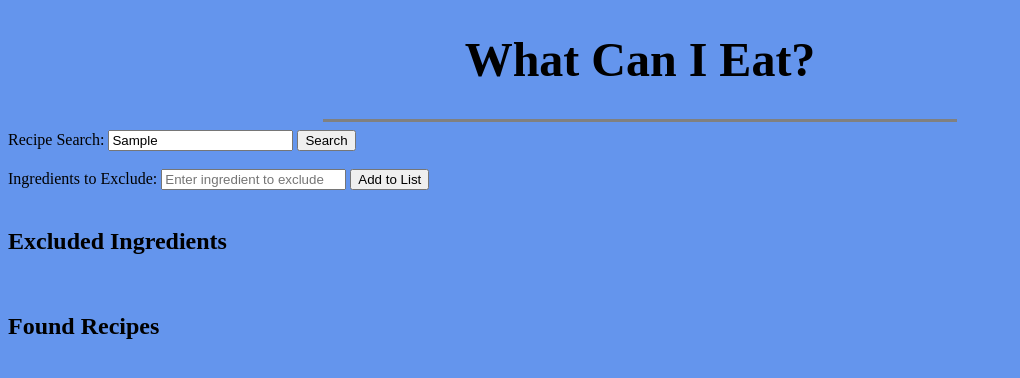
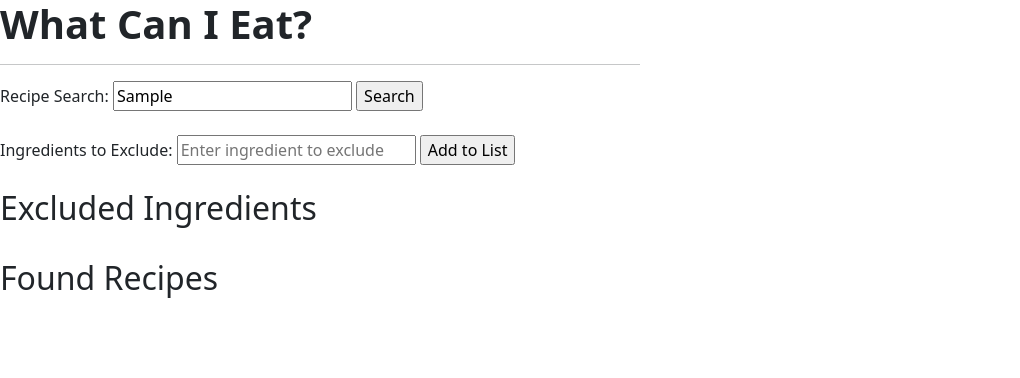
Before and after one commit to dylc26/WhatCanIEat, a plain HTML site: page index.html in a window 1280 px wide. Both pictures are taken after typing "Sample" into the empty fields and a click on the input "Search". Shown: the whole page, without its empty margins (0-1020 px from the left). Drawn offline with nearby package versions, Linux system fonts and the light colour scheme; no server answers.

Commit message:
Bootstrap start

```diff
--- a/index.html
+++ b/index.html
@@ -4,8 +4,10 @@
 
 <head>
     <meta charset="utf-8">
+    <meta name="viewport" content="width=device-width, initial-scale=1">
     <title>What Can I Eat?</title>
-    <link rel="Stylesheet" type="text/css" href="style.css"/>
+    <link href="https://cdn.jsdelivr.net/npm/bootstrap@5.2.1/dist/css/bootstrap.min.css" rel="stylesheet"
+      integrity="sha384-iYQeCzEYFbKjA/T2uDLTpkwGzCiq6soy8tYaI1GyVh/UjpbCx/TYkiZhlZB6+fzT" crossorigin="anonymous">
   </head>
 
 <body>
@@ -85,7 +87,8 @@
   <script src="https://unpkg.com/axios/dist/axios.min.js"></script>
   <script src="ingredients.js"></script>
   <script src="search.js"></script>
-
+  <script src="https://cdn.jsdelivr.net/npm/bootstrap@5.2.1/dist/js/bootstrap.bundle.min.js"
+    integrity="sha384-u1OknCvxWvY5kfmNBILK2hRnQC3Pr17a+RTT6rIHI7NnikvbZlHgTPOOmMi466C8" crossorigin="anonymous"></script>
 
 </body>
 
--- a/search.js
+++ b/search.js
@@ -12,8 +12,10 @@ window.addEventListener('load', () => {
 
         console.log(excludedIngredients);
 
-        const recipe = await getRecipeResults(excludedIngredients.toString(), recipeSearch);
-        console.log(recipe);
+        const recipes = await getRecipeResults(excludedIngredients.toString(), recipeSearch);
+        console.log(recipes);
+        //check length of recipes greater than zero
+
     });
 
 });
--- a/style.css
+++ /dev/null
@@ -1,8 +0,0 @@
-body{
-    background-color:  cornflowerblue;
-}
-
-h1{
-    font-size: 300%;
-    text-align: center;
-}
```
